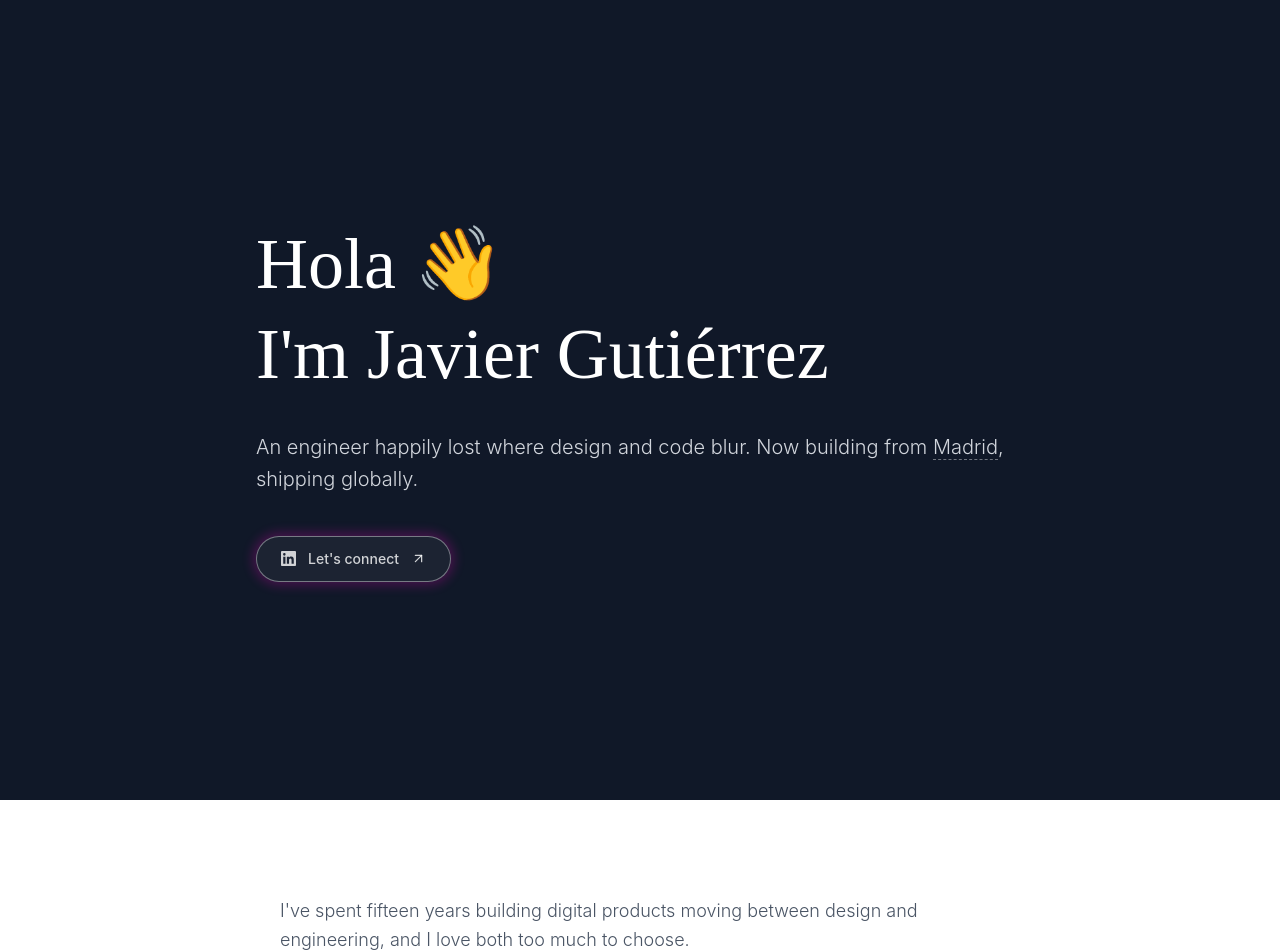
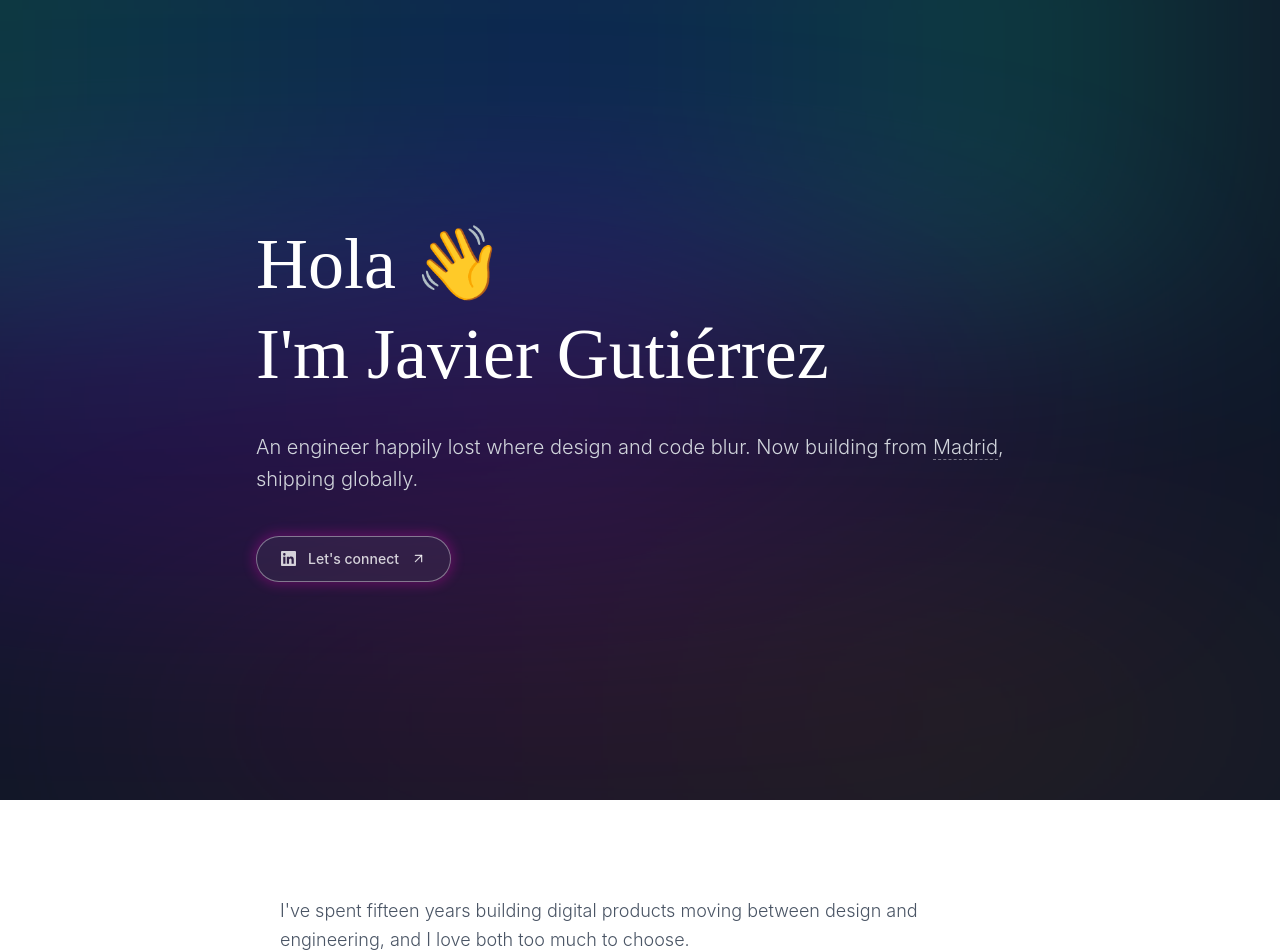
Before and after one commit to javiergbas/javiergbas.com, a React (Vite) app: page / in a window 1280 px wide. Shown: the top 952 px of the page. Built offline with nearby package versions, Linux system fonts and the light colour scheme.

Commit message:
Add aurora lights effect to Hero

```diff
--- a/src/components/Hero.tsx
+++ b/src/components/Hero.tsx
@@ -1,5 +1,12 @@
 import { useRef } from "react";
-import { motion, useScroll, useTransform } from "motion/react";
+import {
+  motion,
+  useScroll,
+  useTransform,
+  useMotionValue,
+  useAnimationFrame,
+  useReducedMotion,
+} from "motion/react";
 import { track } from "@vercel/analytics";
 import { ArrowUpRight } from "lucide-react";
 import LinkedIn from "./icons/LinkedIn";
@@ -23,11 +30,55 @@ export default function Hero() {
   const blur = useTransform(scrollYProgress, [0.2, 0.5], [0, 6]);
   const scale = useTransform(scrollYProgress, [0.05, 1], [1, 0.8]);
 
+  // Aurora
+  const prefersReduced = useReducedMotion();
+  const t = useMotionValue(0);
+  useAnimationFrame((time) => {
+    if (!prefersReduced) t.set(time / 100);
+  });
+  const b1x = useTransform(t, (v) => `${Math.sin(v * 0.07) * 10}%`);
+  const b1o = useTransform(t, (v) => 0.14 + Math.sin(v * 0.13) * 0.05);
+  const b2x = useTransform(t, (v) => `${Math.sin(v * 0.05 + 1.5) * 14}%`);
+  const b2o = useTransform(t, (v) => 0.1 + Math.sin(v * 0.11 + 1) * 0.04);
+  const b3x = useTransform(t, (v) => `${Math.sin(v * 0.09 + 3) * 8}%`);
+  const b3o = useTransform(t, (v) => 0.08 + Math.sin(v * 0.17 + 2) * 0.03);
+
   return (
     <section
       ref={sectionRef}
-      className="min-h-screen w-full bg-gray-900 flex items-center justify-center px-8 md:px-20 overflow-hidden"
+      className="relative min-h-screen w-full bg-gray-900 flex items-center justify-center px-8 md:px-20 overflow-hidden"
     >
+      {/* Aurora */}
+      <div className="absolute inset-0 pointer-events-none">
+        <motion.div
+          style={{
+            x: b1x,
+            opacity: b1o,
+            background:
+              "linear-gradient(to right, transparent, #00d4aa 20%, #0066ff 55%, #00d4aa 80%, transparent)",
+          }}
+          className="absolute -top-1/4 -left-[20%] w-[140%] h-[65%] blur-[90px]"
+        />
+        <motion.div
+          style={{
+            x: b2x,
+            opacity: b2o,
+            background:
+              "linear-gradient(to right, transparent, #7c00ff 25%, #cc00ff 60%, transparent)",
+          }}
+          className="absolute top-[25%] -left-[15%] w-[130%] h-[50%] blur-[100px]"
+        />
+        <motion.div
+          style={{
+            x: b3x,
+            opacity: b3o,
+            background:
+              "linear-gradient(to right, transparent, #ff0066 30%, #ff6600 65%, transparent)",
+          }}
+          className="absolute bottom-[-10%] -left-[10%] w-[120%] h-[40%] blur-[110px]"
+        />
+      </div>
+
       <motion.div
         style={{
           y,
```
